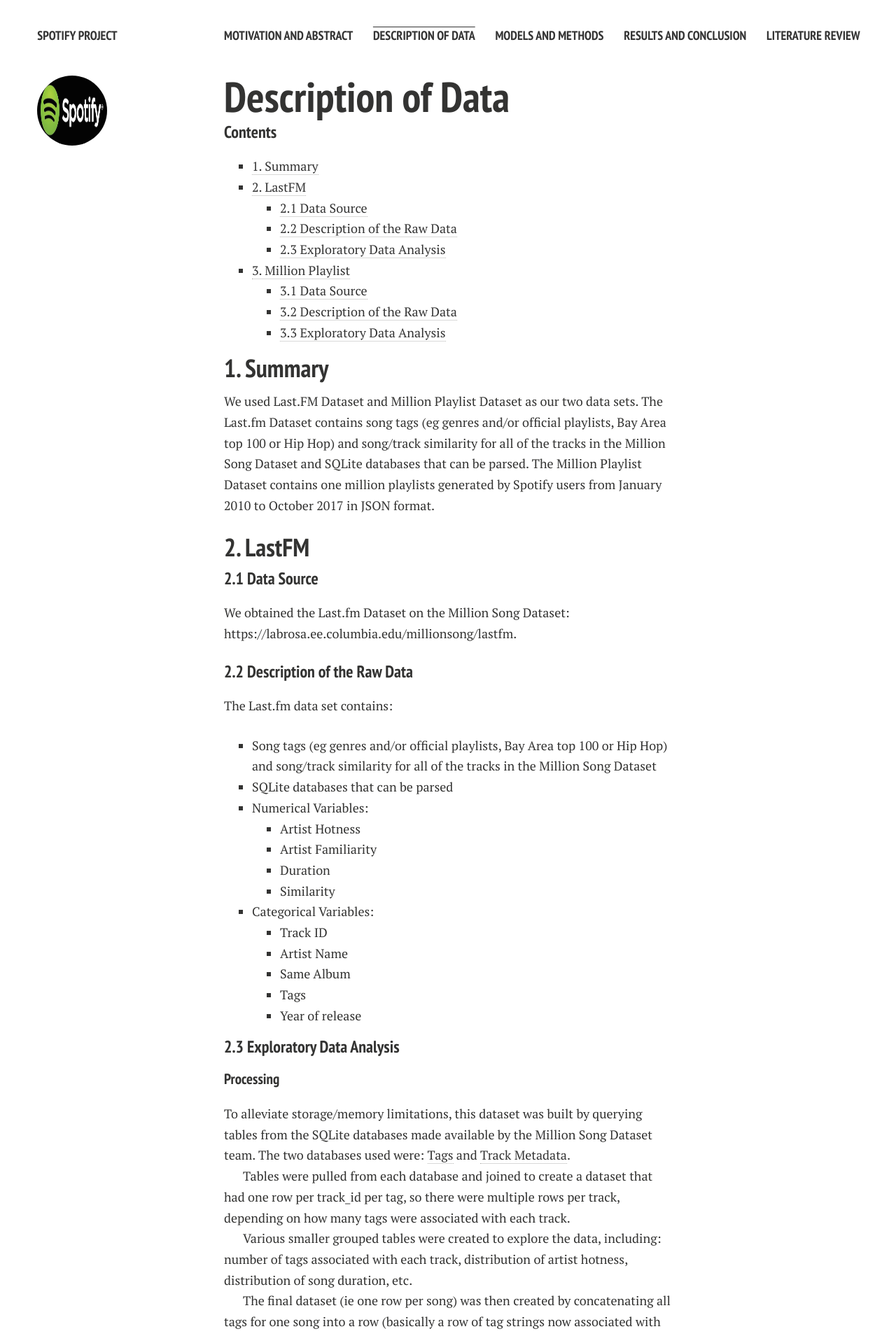
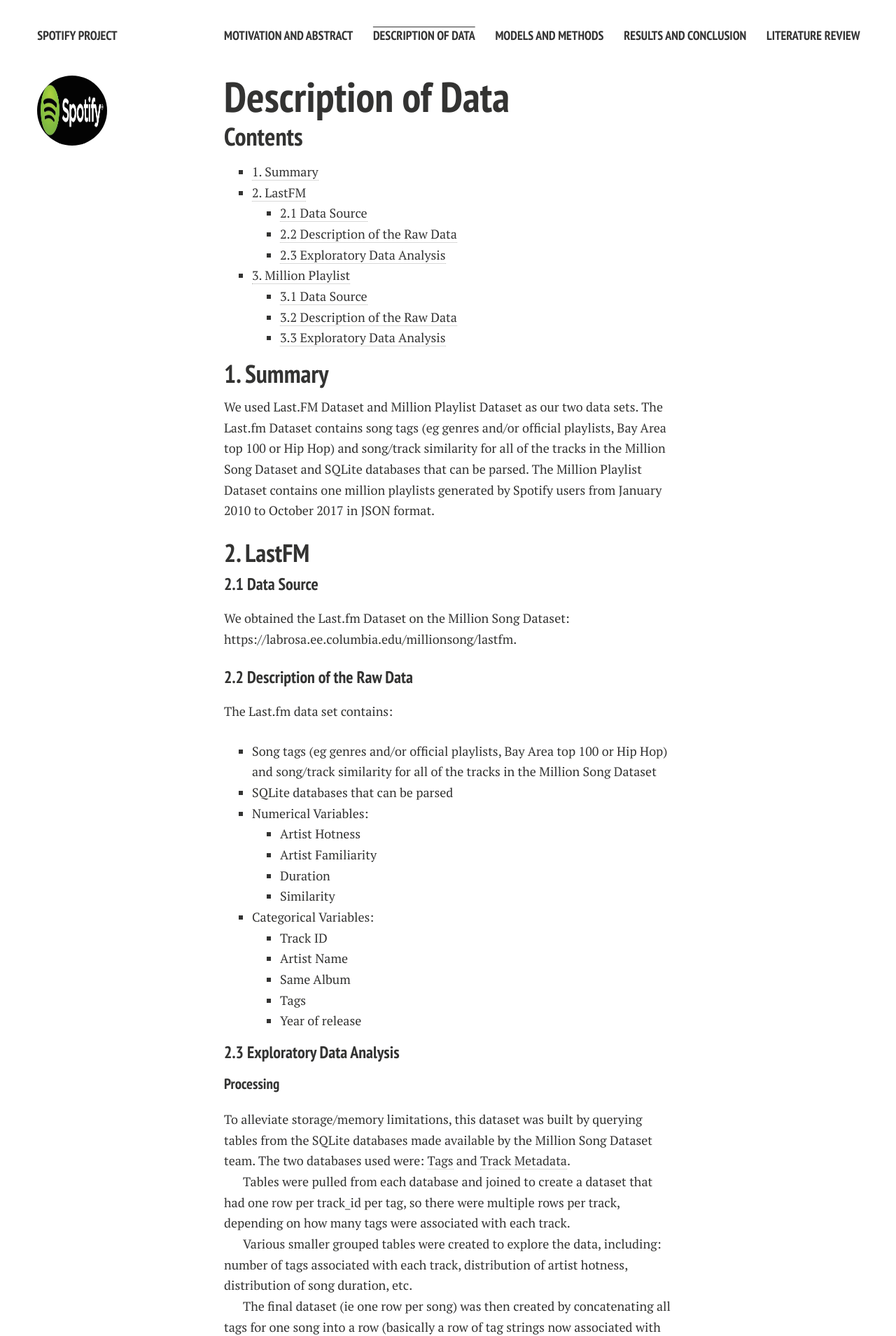
Before and after one commit to lyannaliu/lyannaliu.github.io, a Jekyll site: the page built from descriptionofdata.md, in a window 1280 px wide. Shown: the top 1909 px of the page at 70% size. Built offline with Jekyll 4.4.1, drawn with Linux system fonts in a browser that asks for light colours; nearby versions of some CDN libraries.

```diff
--- a/descriptionofdata.md
+++ b/descriptionofdata.md
@@ -6,7 +6,7 @@ title: Description of Data
 
 # Description of Data
 
-### Contents
+## Contents
 
 * [1. Summary](#1)
 * [2. LastFM](#2)
```
